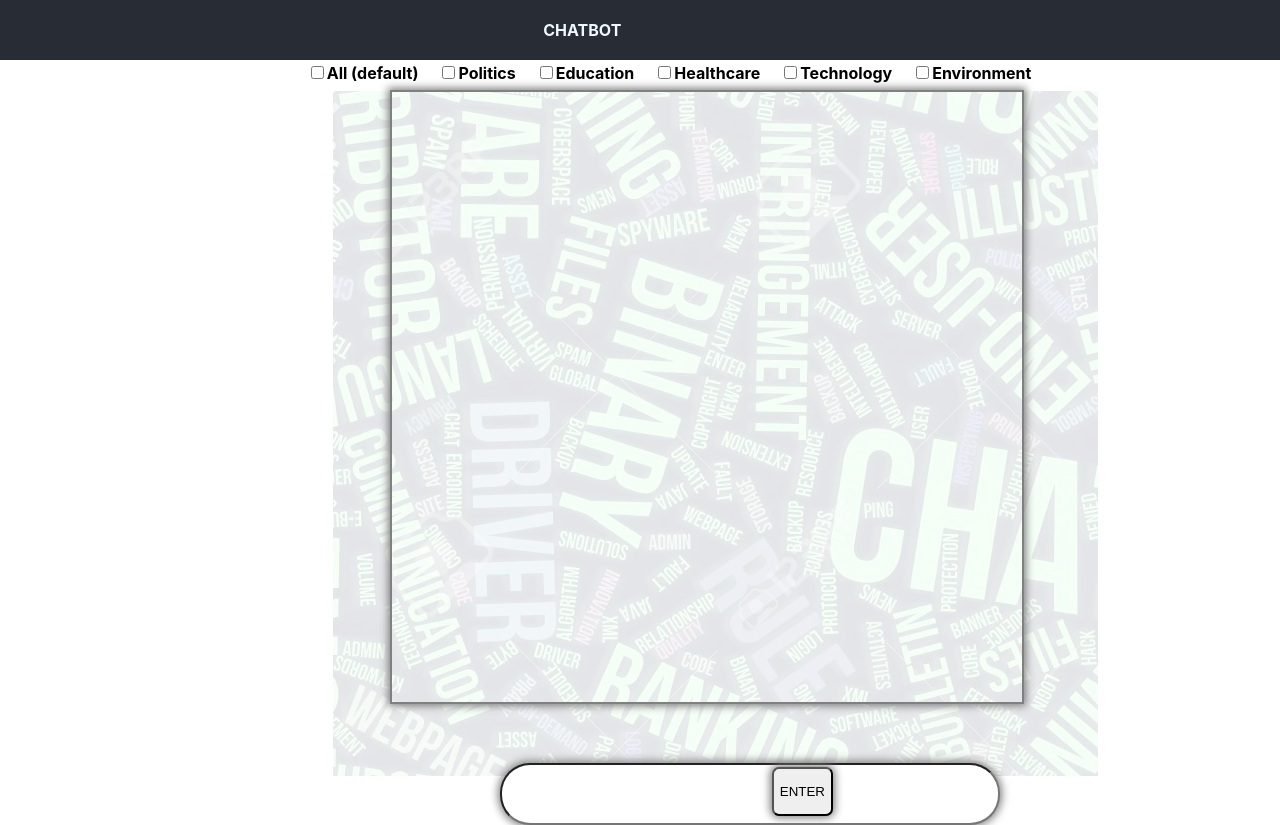
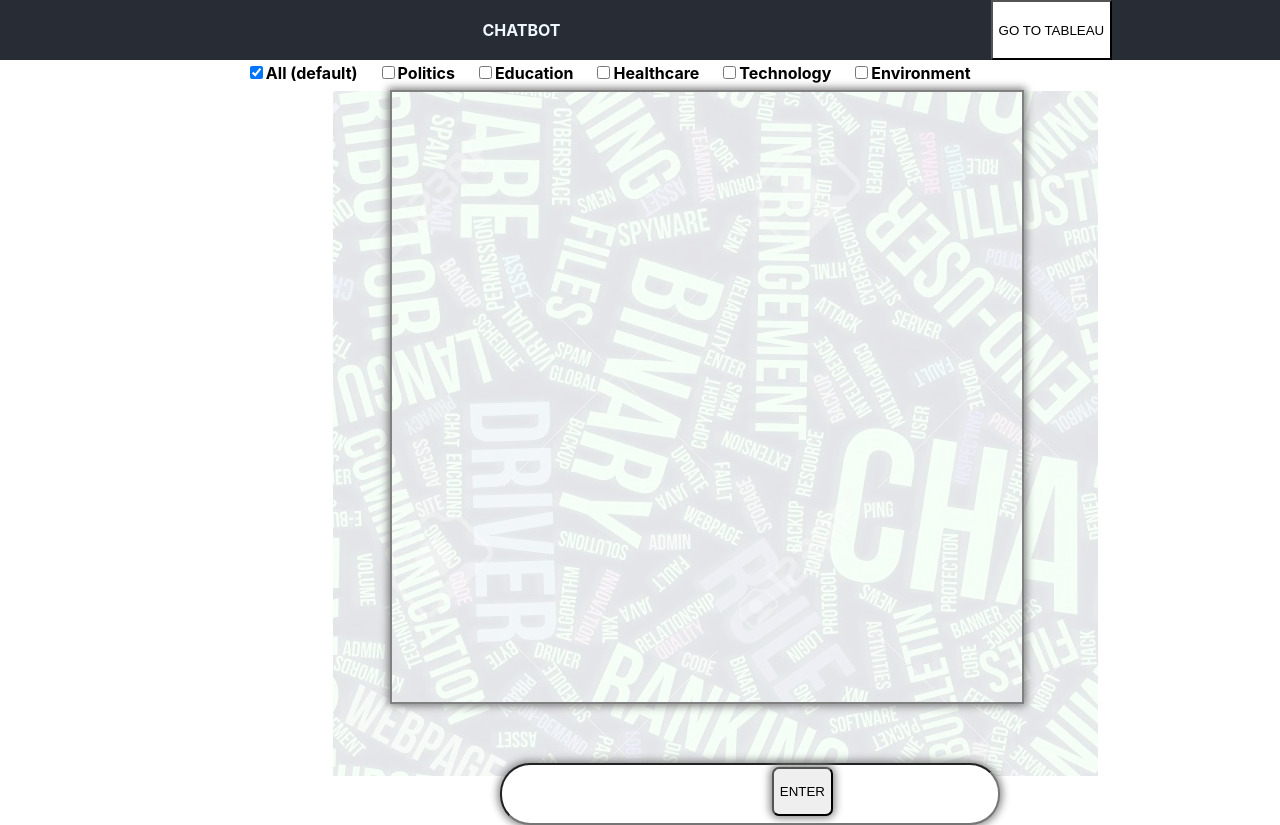
Before and after one commit to djain1309/RedditChatBot_NLP, a React (Create React App) app in the folder FrontEnd/: page / in a window 1280 px wide. Built offline with nearby package versions, Linux system fonts and the light colour scheme.

Commit message:
Frontend Changes

```diff
--- a/FrontEnd/src/App.js
+++ b/FrontEnd/src/App.js
@@ -4,10 +4,12 @@ import axios from "axios";
 import {Circles} from 'react-loader-spinner'
 
 function App() {
-
+  const openInNewTab = url => {
+    window.open(url, '_blank', 'noopener,noreferrer');
+  };
   const [userText, setUserText] = useState('');
   const [loading, setLoading] = useState('');
-  const [all, setAll] = useState({name: 'All', value: false});
+  const [all, setAll] = useState({name: 'All', value: true});
   const [politics, setPolitics] = useState({name: 'Politics', value: false});
   const [education, setEducation] = useState({name: 'Education', value: false});
   const [healthcare, setHealthcare] = useState({name: 'Healthcare', value: false});
@@ -38,16 +40,29 @@ function App() {
     setLoading(true);
     const topic = [];
     if(politics.value){
+      setAll({...all, value:false})
       topic.push(politics.name);
     } if(education.value){
+                 setAll({...all, value:false})
+
+
       topic.push(education.name);
     }if(technology.value){
+                 setAll({...all, value:false})
+
+
       topic.push(technology.name);
     }
     if(healthcare.value){
+                  setAll({...all, value:false})
+
+
       topic.push(healthcare.name);
     }
     if(environment.value){
+                  setAll({...all, value:false})
+
+
       topic.push(environment.name);
     }
     if(all.value){
@@ -79,22 +94,37 @@ function App() {
 
   const onCheckboxHandler = (event) => {
     // const val = event.value;
+
     if(event.name === "Politics"){
+            setAll({...all, value:false})
+
       setPolitics({...politics, value: event.value});
     } else if(event.name === "Environment"){
+            setAll({...all, value:false})
+
       setEnvironment({...environment, value: event.value});
     }
     else if(event.name === "Technology"){
+       setAll({...all, value:false})
       setTechnology({...technology, value: event.value});
     }
     else if(event.name === "Healthcare"){
+       setAll({...all, value:false})
       setHealthcare({...healthcare, value: event.value});
     }
     else if(event.name === "Education"){
+       setAll({...all, value:false})
       setEducation({...education, value: event.value});
     }
     else if(event.name === "All"){
-      setEducation({...all, value: event.value});
+      if(event.value === true){
+        setTechnology({...technology, value: false})
+        setHealthcare({...healthcare, value: false})
+        setEnvironment({...environment, value: false})
+        setEducation({...education, value: false})
+        setPolitics({...politics, value: false})
+      }
+      setAll({...all, value: event.value});
     }
   }
   return (
@@ -105,32 +135,44 @@ function App() {
         <nav className='nav'>CHATBOT</nav>
       </div>
       <div className='options'>
-      <label className='label' onClick={() => onCheckboxHandler({name: "All", value: !all.value})}>
-          <input type="checkbox" value={all} />
+      <label className='label' >
+          <input type="checkbox"  checked={all.value}
+                 onChange={() => onCheckboxHandler({name: "All", value: !all.value})}/>
           All (default)
         </label>
-        <label className='label' onClick={() => onCheckboxHandler({name: "Politics", value: !politics.value})}>
-          <input type="checkbox" value={politics} />
+        <label className='label' >
+          <input type="checkbox" checked={politics.value}
+          onChange={() => onCheckboxHandler({name: "Politics", value: !politics.value})}/>
           Politics
         </label>
-        <label className='label' onClick={() => onCheckboxHandler({name: "Education", value: !education.value})}>
-          <input type="checkbox" value={education}  />
+        <label className='label' >
+          <input type="checkbox" checked={education.value}
+          onChange={() => onCheckboxHandler({name: "Education", value: !education.value})}/>
           Education
         </label>
-        <label className='label' onClick={() => onCheckboxHandler({name: "Healthcare", value: !healthcare.value})}>
-          <input type="checkbox" value={healthcare}  />
+        <label className='label' >
+          <input type="checkbox" checked={healthcare.value}
+          onChange={() => onCheckboxHandler({name: "Healthcare", value: !healthcare.value})}/>
           Healthcare
         </label>
-        <label className='label' onClick={() => onCheckboxHandler({name: "Technology", value: !technology.value})}>
-          <input type="checkbox" value={technology}  />
+        <label className='label' >
+          <input type="checkbox" checked={technology.value}
+          onChange={() => onCheckboxHandler({name: "Technology", value: !technology.value})}/>
           Technology
         </label>
-        <label className='label' onClick={() => onCheckboxHandler({name: "Environment", value: !environment.value})}>
-          <input type="checkbox" value={environment}  />
+        <label className='label' >
+          <input type="checkbox" checked={environment.value}
+          onChange={() => onCheckboxHandler({name: "Environment", value: !environment.value})}/>
           Environment
         </label>
 
       </div>
+
+      <button
+        onClick={() => openInNewTab('https://public.tableau.com/app/profile/sakshi.singhal5370/viz/sakshi_16703798725510/Dashboard1')}
+        style={{backgroundColor: "#fff", float: "right", cursor: "pointer"}}  >
+        GO TO TABLEAU
+      </button>
     </div>
 
     <div className="image">
```
